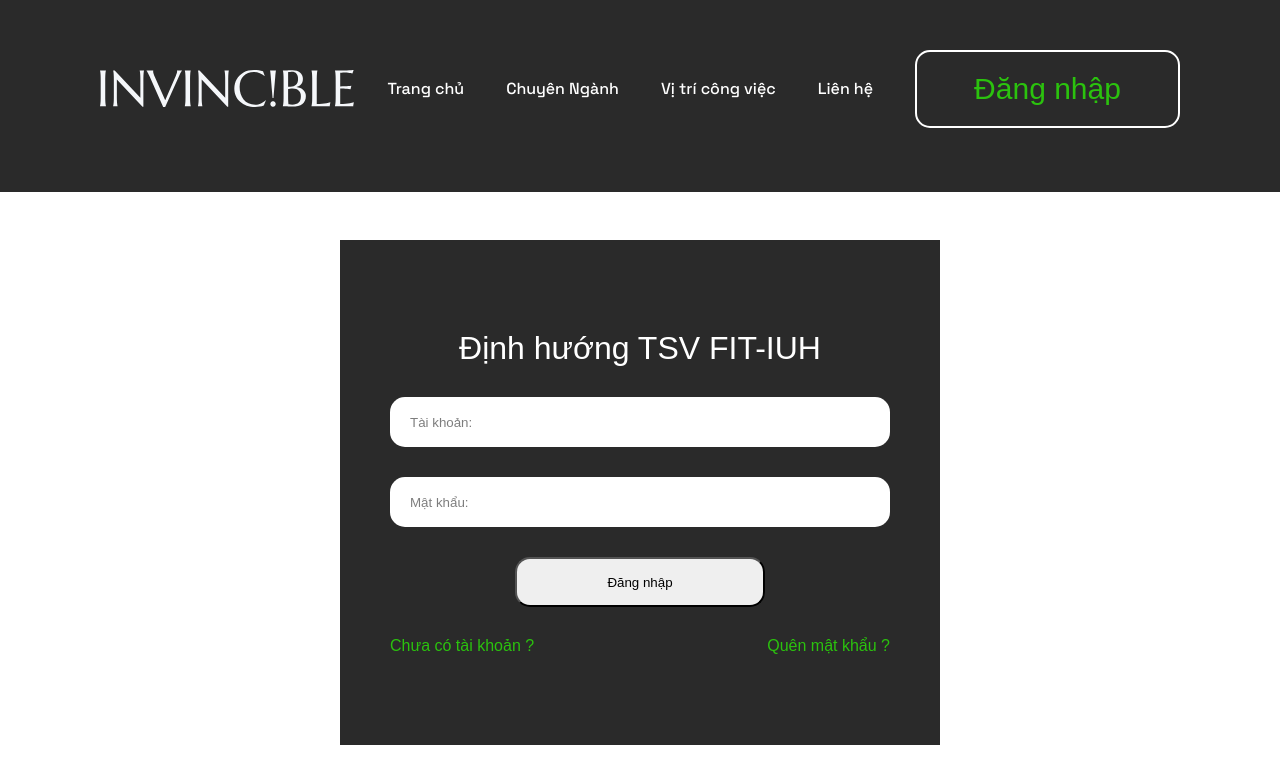
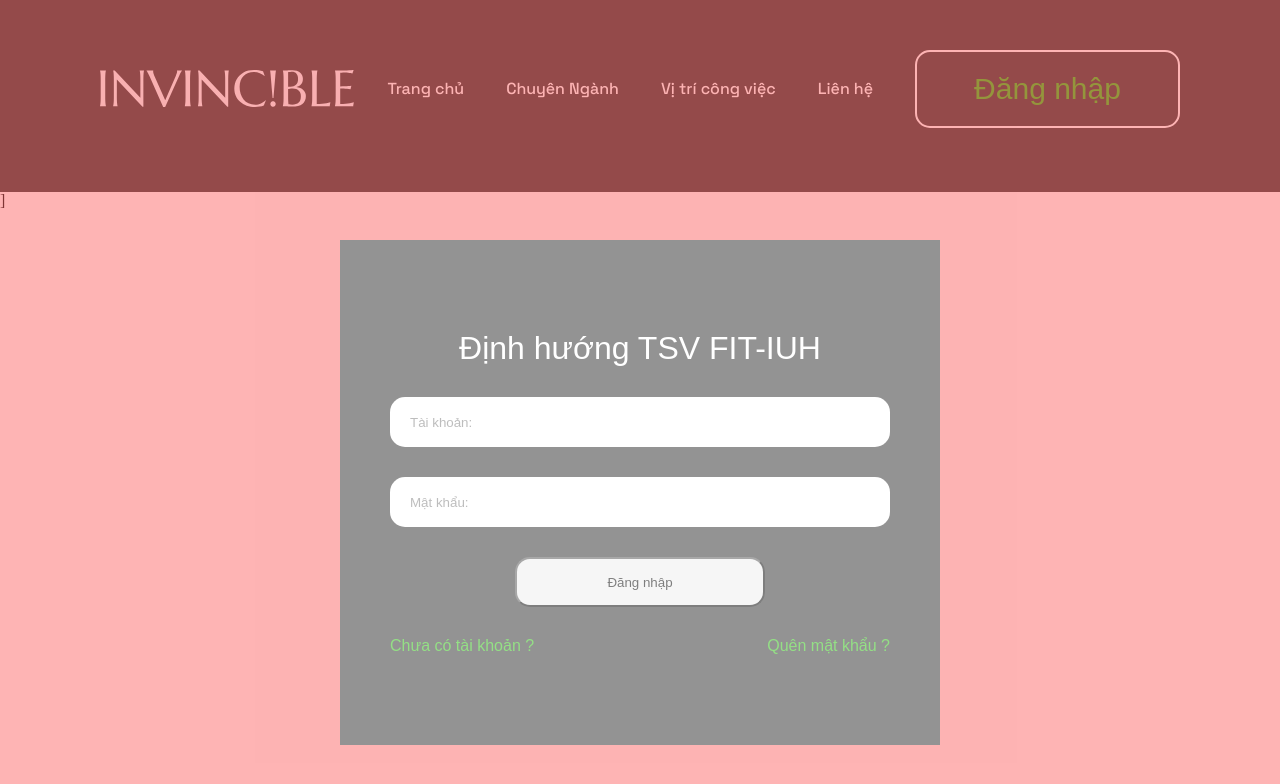
Before and after one commit to minggquyt/Student-Orientation-Website, a plain HTML site: page FE/index.html in a window 1280 px wide. Both pictures are taken after a click on the button "Đăng nhập". Drawn offline with Linux system fonts and the light colour scheme; a web font is replaced by a local one.

Commit message:
add login effect

```diff
--- a/FE/index.html
+++ b/FE/index.html
@@ -21,10 +21,7 @@
             <a href="" class="header__navbar--link">Liên hệ</a>
             <button class="unbounded-400" >Đăng nhập</button>
         </nav>
-    </div>
+    </div>]
     <script type="module" src="./src/shared/main.js"></script>
 </body>
 </html>
-
-<!-- Step: chỉnh lại UI -->
-<!-- Tim hiểu đăng nhập bằng cách kết nối với database  -->
--- a/FE/src/components/login/login.css
+++ b/FE/src/components/login/login.css
@@ -12,6 +12,7 @@
     align-items: center;
     padding: 90px 50px;
     background-color: var(--primary-color);
+    z-index: 10000;
 }
 .login-box > h1{
     color: #FFFFFF;
--- a/FE/src/components/login/login.js
+++ b/FE/src/components/login/login.js
@@ -1,6 +1,7 @@
 export default function Login(){
     return (
-        `<div class="login-box">
+        `<div class="container">
+        <div class="login-box">
             <h1 class="unbounded-500" >Định hướng TSV FIT-IUH</h1>
             <div class="login-box__input">
                 <form action="">
@@ -14,6 +15,7 @@ export default function Login(){
             <div class="login-box__nav unbounded-500">
                 <a href="">Chưa có tài khoản ?</a>
                 <a href="">Quên mật khẩu ?</a>
+        </div>
     </div>`
     )
 }
--- a/FE/src/shared/main.js
+++ b/FE/src/shared/main.js
@@ -1,29 +1,34 @@
 import Login from "../components/login/login.js";
 
-function addEffectLogin(triggerElement,renderElement,loginFunction){
+function addEffectLogin(triggerElement,renderElement,loginFunction,loginClass){
     const triggerE = document.querySelector(triggerElement);
     const renderE = document.querySelector(renderElement);
     triggerE.addEventListener('click',(e) => {
+        console.log("add event occurs")
         renderE.innerHTML += loginFunction();
-        console.log("Event occurs !");
+        removeEffectLogin(renderElement,loginClass);
     });
 }
 
 function removeEffectLogin(renderElement,loginClass){
-    const renderE = document.querySelector(renderElement);
-    console.log(renderE);
-    renderE.addEventListener('click',(e) => {
-        console.log(e.currentTarget);
+    const con = document.querySelector('.container');
+    const loginBox = document.querySelector('.login-box');
+    con.addEventListener('click',(e) => {
+        if(loginBox.contains(e.target) == false)
+            con.remove()
     })
 }
 
+// Ý tưởng:
+// dùng eventTarget để lấy class của thẻ con dc click
+// kiểm tra xem class do981 có phải là con của ligin box hya không
+
 function createEffectLogin(triggerElement,renderElement,loginFunction,loginClass){
-    addEffectLogin(triggerElement,renderElement,loginFunction);
-    removeEffectLogin(renderElement,loginClass)
+    addEffectLogin(triggerElement,renderElement,loginFunction,loginClass);
 }
 
 function main(){
-   createEffectLogin('.header__navbar > button','body',Login);
+    createEffectLogin('.header__navbar > button','body',Login,'.login-box'); // true
 }
 main();
 
--- a/FE/src/shared/style.css
+++ b/FE/src/shared/style.css
@@ -41,3 +41,14 @@ body{
     color: #2BC20E;
     font-size: 30px;
 }
+
+.container{
+    position: absolute;
+    top: 0;
+    left: 0;
+    width: 100%;
+    height: 100vh;
+    background-color: #fd6a6a;
+    opacity: 50%;
+    z-index: 1;
+}
```
Lines whose indentation alone changed are shown as unchanged.
